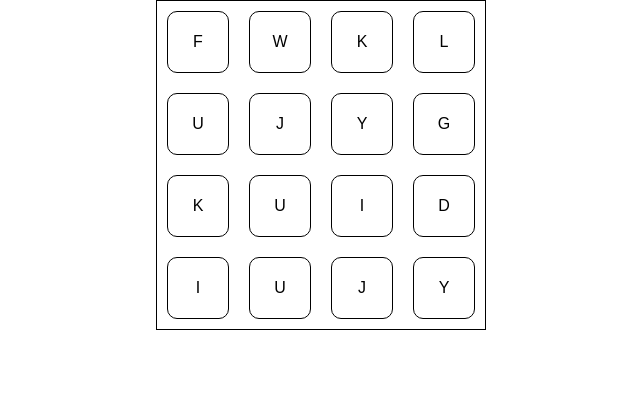
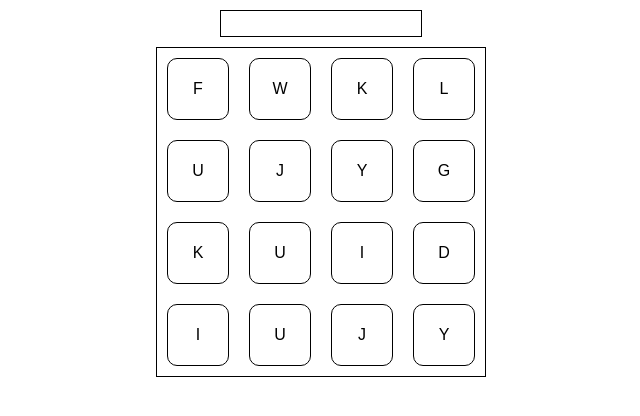
Before and after one commit to jefftam23/scramble-with-self, a website built with webpack: page index.html in a window 1280 px wide. Shown: the whole page, without its empty margins (319-959 px from the left). Built offline with nearby package versions, Linux system fonts and the light colour scheme.

Commit message:
Add basic styling to current selection element

```diff
--- a/css/board.css
+++ b/css/board.css
@@ -11,6 +11,9 @@
   border-radius: 10px;
   width: 60px;
   height: 60px;
+  line-height: 60px;
+  text-align: center;
+  vertical-align: middle;
   margin: 10px;
 }
 
@@ -22,13 +25,6 @@
   background: red;
 }
 
-#board span {
-  display: block;
-  text-align: center;
-  vertical-align: middle;
-  line-height: 60px; /* same height as li */
-}
-
-#board span:hover {
+#board li:hover {
   cursor: pointer;
 }
--- /dev/null
+++ b/css/current_selection.css
@@ -0,0 +1,10 @@
+#current-selection {
+  display: block;
+  width: 200px;
+  height: 25px;
+  line-height: 25px;
+  border: 1px solid black;
+  margin: 10px auto;
+  text-align: center;
+  vertical-align: middle;
+}
--- a/css/main.css
+++ b/css/main.css
@@ -1,2 +1,3 @@
 @import url("reset.css");
 @import url("board.css");
+@import url("current_selection.css");
```
